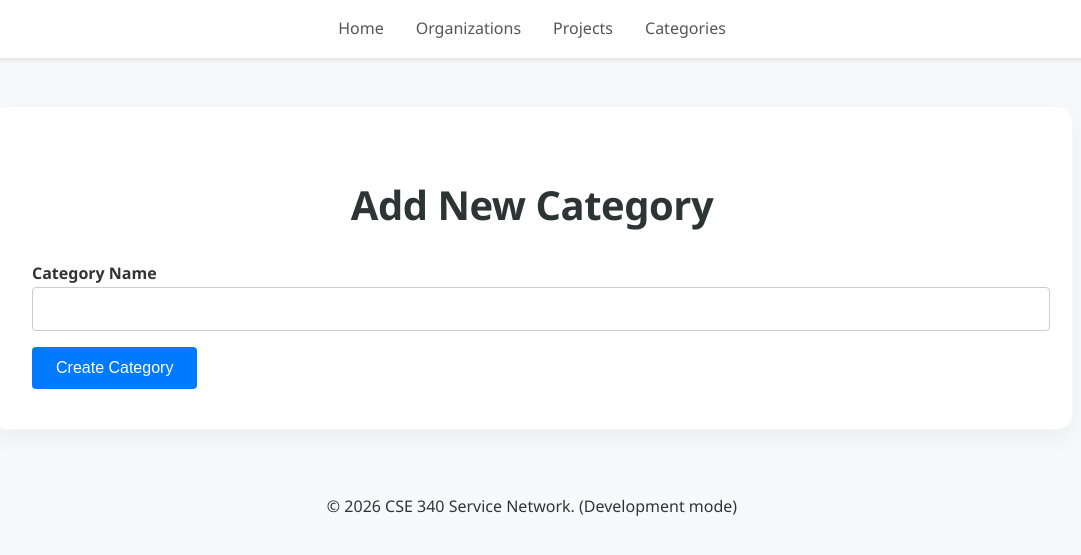
After one commit to MoroniAg/CSE340, a Node server app: page /new-category in a window 1280 px wide. The commit adds this page. Shown: the top 555 px of the page, without its empty margins (108-1189 px from the left). Run offline with Node 20, Linux system fonts and the light colour scheme.

Commit message:
Implement category management features, including creation, editing, and validation, and update project and category routes

```diff
--- a/src/controllers/categories.js
+++ b/src/controllers/categories.js
@@ -1,5 +1,7 @@
 // Import any needed model functions
-import { getCategories, getCategoryById, getProjectsByCategoryId } from '../models/categories.js';
+import { getCategories, getCategoryById, getProjectsByCategoryId, getCategoriesByServiceProjectId, createCategory, updateCategory, updateCategoryAssignments } from '../models/categories.js';
+import { getProjectDetails } from '../models/projects.js';
+import { body, validationResult } from 'express-validator';
 
 // Define any controller functions
 const showCategoriesPage = async (req, res) => {
@@ -26,12 +28,70 @@ const showAssignCategoriesForm = async (req, res) => {
     const projectId = req.params.projectId;
 
     const projectDetails = await getProjectDetails(projectId);
-    const categories = await getAllCategories();
+    const categories = await getCategories();
     const assignedCategories = await getCategoriesByServiceProjectId(projectId);
 
     const title = 'Assign Categories to Project';
 
     res.render('assign-categories', { title, projectId, projectDetails, categories, assignedCategories });
+};
+
+const categoryValidation = [
+    body('categoryName')
+        .trim()
+        .notEmpty()
+        .withMessage('Category name is required')
+        .isLength({ min: 3, max: 100 })
+        .withMessage('Category name must be between 3 and 100 characters')
+];
+
+const showNewCategoryForm = (req, res) => {
+    res.render('new-category', { title: 'Add New Category' });
+};
+
+const processNewCategoryForm = async (req, res) => {
+    const results = validationResult(req);
+    if (!results.isEmpty()) {
+        results.array().forEach((error) => req.flash('error', error.msg));
+        return res.redirect('/new-category');
+    }
+
+    try {
+        const categoryId = await createCategory(req.body.categoryName);
+        req.flash('success', 'Category added successfully!');
+        res.redirect(`/category/${categoryId}`);
+    } catch (error) {
+        req.flash('error', 'There was an error creating the category.');
+        res.redirect('/new-category');
+    }
+};
+
+const showEditCategoryForm = async (req, res, next) => {
+    const category = await getCategoryById(req.params.id);
+    if (!category) {
+        const error = new Error('Category not found');
+        error.status = 404;
+        return next(error);
+    }
+
+    res.render('edit-category', { title: 'Edit Category', category });
+};
+
+const processEditCategoryForm = async (req, res) => {
+    const results = validationResult(req);
+    if (!results.isEmpty()) {
+        results.array().forEach((error) => req.flash('error', error.msg));
+        return res.redirect(`/edit-category/${req.params.id}`);
+    }
+
+    try {
+        await updateCategory(req.params.id, req.body.categoryName);
+        req.flash('success', 'Category updated successfully!');
+        res.redirect(`/category/${req.params.id}`);
+    } catch (error) {
+        req.flash('error', 'There was an error updating the category.');
+        res.redirect(`/edit-category/${req.params.id}`);
+    }
 };
 
 const processAssignCategoriesForm = async (req, res) => {
@@ -50,5 +110,10 @@ export {
     showCategoriesPage,
     showCategoryDetailsPage,
     showAssignCategoriesForm,
-    processAssignCategoriesForm
+    processAssignCategoriesForm,
+    showNewCategoryForm,
+    processNewCategoryForm,
+    categoryValidation,
+    showEditCategoryForm,
+    processEditCategoryForm
 };
--- a/src/controllers/projects.js
+++ b/src/controllers/projects.js
@@ -1,4 +1,4 @@
-import { getProjectDetails, getUpcomingProjects, updateProject } from '../models/projects.js';
+import { getProjectDetails, getUpcomingProjects, createProject, updateProject } from '../models/projects.js';
 import { getCategoriesByProjectId, getCategoriesByServiceProjectId } from '../models/categories.js';
 import { body, validationResult } from 'express-validator';
 import { getAllOrganizations } from '../models/organizations.js';
--- a/src/models/projects.js
+++ b/src/models/projects.js
@@ -75,7 +75,7 @@ const getProjectsByOrganizationId = async (organizationId) => {
 
 const createProject = async (title, description, location, date, organizationId) => {
     const query = `
-      INSERT INTO project (title, description, location, date, organization_id)
+      INSERT INTO service_projects (title, description, location, project_date, organization_id)
       VALUES ($1, $2, $3, $4, $5)
       RETURNING project_id;
     `;
--- a/src/routes.js
+++ b/src/routes.js
@@ -2,7 +2,7 @@ import express from 'express';
 
 import { showHomePage } from './controllers/index.js';
 import { showProjectsPage, showProjectDetailsPage, projectValidation, showNewProjectForm, processNewProjectForm, showEditProjectForm, processEditProjectForm } from './controllers/projects.js';
-import { processAssignCategoriesForm, showAssignCategoriesForm, showCategoriesPage, showCategoryDetailsPage } from './controllers/categories.js';
+import { processAssignCategoriesForm, showAssignCategoriesForm, showCategoriesPage, showCategoryDetailsPage, showNewCategoryForm, processNewCategoryForm, categoryValidation, showEditCategoryForm, processEditCategoryForm } from './controllers/categories.js';
 import { testErrorPage } from './controllers/errors.js';
 import {
     showOrganizationDetailsPage,
@@ -22,6 +22,10 @@ router.get('/projects', showProjectsPage);
 router.get('/project/:id', showProjectDetailsPage);
 router.get('/categories', showCategoriesPage);
 router.get('/category/:id', showCategoryDetailsPage);
+router.get('/new-category', showNewCategoryForm);
+router.post('/new-category', categoryValidation, processNewCategoryForm);
+router.get('/edit-category/:id', showEditCategoryForm);
+router.post('/edit-category/:id', categoryValidation, processEditCategoryForm);
 router.get('/organization/:id', showOrganizationDetailsPage);
 router.get('/new-organization', showNewOrganizationForm);
 router.post('/new-organization', organizationValidation, processNewOrganizationForm);
--- a/src/views/categories.ejs
+++ b/src/views/categories.ejs
@@ -6,9 +6,13 @@
         </h1>
 
         <h2>Categories</h2>
+        <p><a href="/new-category">Add New Category</a></p>
         <ul>
             <% categories.forEach((category) => { %>
-                <li><a href="/category/<%= category.category_id %>"><%= category.category_name %></a></li>
+                <li>
+                    <a href="/category/<%= category.category_id %>"><%= category.category_name %></a>
+                    <a href="/edit-category/<%= category.category_id %>">Edit</a>
+                </li>
             <% }); %>
         </ul>
     </main>
--- /dev/null
+++ b/src/views/new-category.ejs
@@ -0,0 +1,14 @@
+<%- include('partials/header') %>
+    <main>
+        <h1><%= title %></h1>
+
+        <form action="/new-category" method="POST">
+            <div class="form-group">
+                <label for="categoryName">Category Name</label>
+                <input type="text" id="categoryName" name="categoryName" maxlength="100" required />
+            </div>
+
+            <button type="submit">Create Category</button>
+        </form>
+    </main>
+<%- include('partials/footer') %>
--- a/src/views/new-organization.ejs
+++ b/src/views/new-organization.ejs
@@ -7,17 +7,17 @@
         <form action="/new-organization" method="POST">
             <div class="form-group">
                 <label for="name">Organization Name</label>
-                <input type="text" id="name" name="name" />
+                <input type="text" id="name" name="name" maxlength="150" required />
             </div>
 
             <div class="form-group">
                 <label for="description">Description</label>
-                <textarea id="description" name="description"></textarea>
+                <textarea id="description" name="description" maxlength="500" required></textarea>
             </div>
 
             <div class="form-group">
                 <label for="contactEmail">Contact Email</label>
-                <input type="text" id="contactEmail" name="contactEmail" />
+                <input type="email" id="contactEmail" name="contactEmail" maxlength="255" required />
             </div>
 
             <button type="submit">Create Organization</button>
```
Also changed, not shown: server.js (+6 -5 lines), src/models/categories.js (+31 -2 lines), src/views/edit-category.ejs (added, +15 -0 lines).
